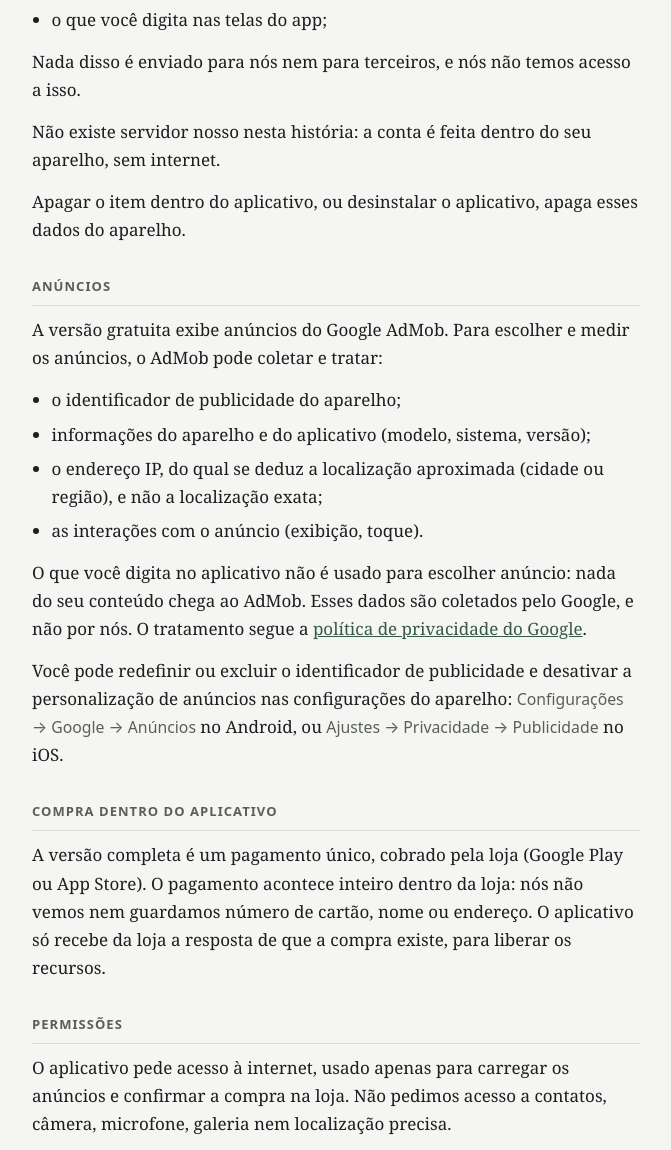
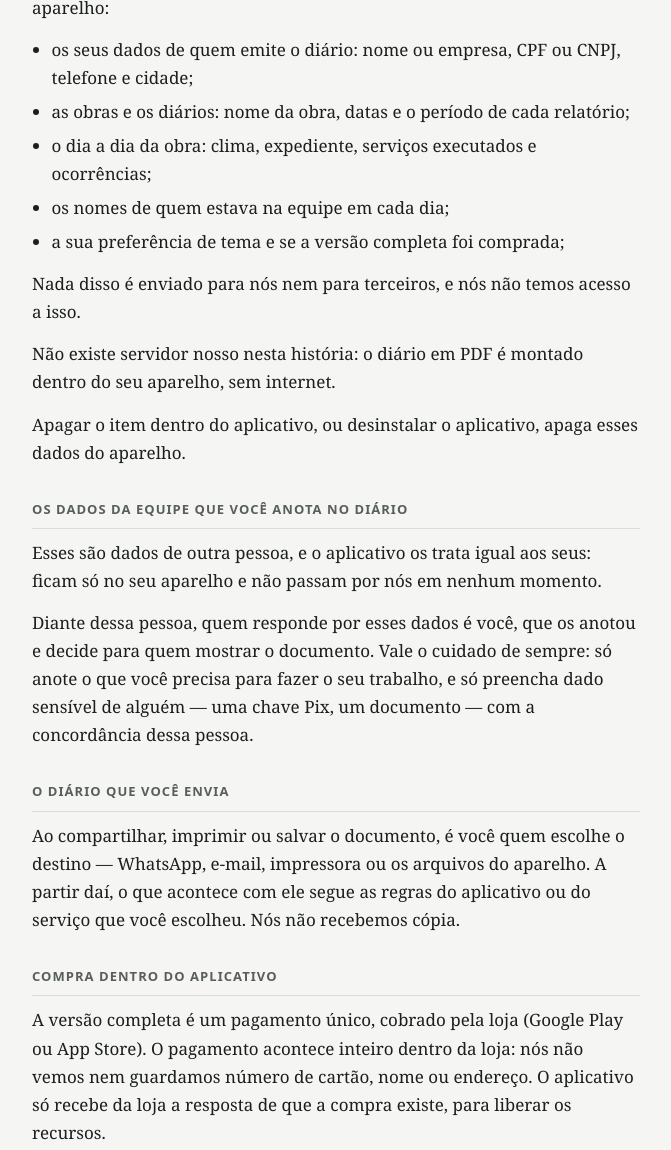
Before and after one commit to MarcosJianoto/MarcosJianoto.github.io, a plain HTML site: page privacidade/diario-de-obra-rdo.html in a window 1280 px wide. Shown: the part 592-1742 px from the top of the page, without its empty margins (304-975 px from the left). Drawn offline with Linux system fonts and the light colour scheme.

Commit message:
site: politica de verdade pro diario, gastos e material
Os tres tinham o bloco `privacidade` VAZIO no artes.json: a pagina saia sem
dizer o que o app guarda, que e justamente o que a revisao da Play le. O painel
ja listava os tres em "a conferir".

Preenchido contra as classes que persistem de verdade - livro_de_obra,
orcamento_obra e compras - nao por deducao a partir do nome do app. O diario
ganhou secao de terceiros: os nomes da equipe anotados em cada dia sao dados de
outra pessoa.

Os tres sobem com `ads: null`, entao a pagina nao fala mais de anuncio.

```diff
--- a/privacidade/diario-de-obra-rdo.html
+++ b/privacidade/diario-de-obra-rdo.html
@@ -90,39 +90,38 @@
 
 <div class="resumo">
   <p>O aplicativo n&atilde;o pede cadastro, n&atilde;o pede login e n&atilde;o envia o seu
-    trabalho para lugar nenhum. Tudo o que voc&ecirc; digita fica no seu aparelho. O que sai do aparelho &eacute; apenas o necess&aacute;rio para exibir os an&uacute;ncios.</p>
+    trabalho para lugar nenhum. Tudo o que voc&ecirc; digita &mdash; inclusive os dados da equipe que você anota no diário &mdash; fica no seu aparelho. O que sai do aparelho &eacute; apenas o diário que voc&ecirc; mesmo decide enviar.</p>
 </div>
 
   <h2 class="secao">O que fica no seu aparelho</h2>
   <p>Para fazer o seu trabalho, o aplicativo guarda na mem&oacute;ria do pr&oacute;prio aparelho:</p>
   <ul>
-    <li>o que você digita nas telas do app;</li>
+    <li>os seus dados de quem emite o diário: nome ou empresa, CPF ou CNPJ, telefone e cidade;</li>
+    <li>as obras e os diários: nome da obra, datas e o período de cada relatório;</li>
+    <li>o dia a dia da obra: clima, expediente, serviços executados e ocorrências;</li>
+    <li>os nomes de quem estava na equipe em cada dia;</li>
+    <li>a sua preferência de tema e se a versão completa foi comprada;</li>
   </ul>
   <p>Nada disso &eacute; enviado para n&oacute;s nem para terceiros, e n&oacute;s n&atilde;o temos
   acesso a isso.</p>
-  <p>N&atilde;o existe servidor nosso nesta hist&oacute;ria: a conta &eacute; feita dentro do seu aparelho, sem internet.</p>
+  <p>N&atilde;o existe servidor nosso nesta hist&oacute;ria: o diário em PDF &eacute;
+  montado dentro do seu aparelho, sem internet.</p>
   <p>Apagar o item dentro do aplicativo, ou desinstalar o aplicativo, apaga esses dados do aparelho.</p>
 
+  <h2 class="secao">Os dados da equipe que você anota no diário</h2>
+  <p>Esses s&atilde;o dados de outra pessoa, e o aplicativo os trata igual aos seus: ficam s&oacute;
+  no seu aparelho e n&atilde;o passam por n&oacute;s em nenhum momento.</p>
+  <p>Diante dessa pessoa, quem responde por esses dados &eacute; voc&ecirc;, que os anotou e decide
+  para quem mostrar o documento. Vale o cuidado de sempre: s&oacute; anote o que voc&ecirc; precisa
+  para fazer o seu trabalho, e s&oacute; preencha dado sens&iacute;vel de algu&eacute;m &mdash; uma
+  chave Pix, um documento &mdash; com a concord&acirc;ncia dessa pessoa.</p>
 
+  <h2 class="secao">O diário que voc&ecirc; envia</h2>
+  <p>Ao compartilhar, imprimir ou salvar o documento, &eacute; voc&ecirc; quem escolhe o destino
+  &mdash; WhatsApp, e-mail, impressora ou os arquivos do aparelho. A partir da&iacute;, o que
+  acontece com ele segue as regras do aplicativo ou do servi&ccedil;o que voc&ecirc; escolheu.
+  N&oacute;s n&atilde;o recebemos c&oacute;pia.</p>
 
-  <h2 class="secao">An&uacute;ncios</h2>
-  <p>A vers&atilde;o gratuita exibe an&uacute;ncios do Google AdMob. Para escolher e medir os
-  an&uacute;ncios, o AdMob pode coletar e tratar:</p>
-  <ul>
-    <li>o identificador de publicidade do aparelho;</li>
-    <li>informa&ccedil;&otilde;es do aparelho e do aplicativo (modelo, sistema, vers&atilde;o);</li>
-    <li>o endere&ccedil;o IP, do qual se deduz a localiza&ccedil;&atilde;o aproximada (cidade ou
-    regi&atilde;o), e n&atilde;o a localiza&ccedil;&atilde;o exata;</li>
-    <li>as intera&ccedil;&otilde;es com o an&uacute;ncio (exibi&ccedil;&atilde;o, toque).</li>
-  </ul>
-  <p>O que voc&ecirc; digita no aplicativo n&atilde;o &eacute; usado para escolher an&uacute;ncio:
-  nada do seu conte&uacute;do chega ao AdMob. Esses dados s&atilde;o coletados pelo Google, e
-  n&atilde;o por n&oacute;s. O tratamento segue a
-  <a href="https://policies.google.com/privacy">pol&iacute;tica de privacidade do Google</a>.</p>
-  <p>Voc&ecirc; pode redefinir ou excluir o identificador de publicidade e desativar a
-  personaliza&ccedil;&atilde;o de an&uacute;ncios nas configura&ccedil;&otilde;es do aparelho:
-  <span class="cfg">Configura&ccedil;&otilde;es &rarr; Google &rarr; An&uacute;ncios</span> no
-  Android, ou <span class="cfg">Ajustes &rarr; Privacidade &rarr; Publicidade</span> no iOS.</p>
 
   <h2 class="secao">Compra dentro do aplicativo</h2>
   <p>A vers&atilde;o completa &eacute; um pagamento &uacute;nico, cobrado pela loja (Google Play
@@ -131,7 +130,7 @@
   da loja a resposta de que a compra existe, para liberar os recursos.</p>
 
   <h2 class="secao">Permiss&otilde;es</h2>
-  <p>O aplicativo pede acesso &agrave; internet, usado apenas para carregar os an&uacute;ncios e confirmar a compra na loja. N&atilde;o pedimos acesso a contatos, c&acirc;mera, microfone,
+  <p>O aplicativo pede acesso &agrave; internet, usado apenas para confirmar a compra na loja. N&atilde;o pedimos acesso a contatos, c&acirc;mera, microfone,
   galeria nem localiza&ccedil;&atilde;o precisa.</p>
 
   <h2 class="secao">Crian&ccedil;as</h2>
@@ -140,11 +139,8 @@
 
   <h2 class="secao">Seus direitos</h2>
   <p>Como n&atilde;o coletamos dados pessoais, n&atilde;o h&aacute; dados seus conosco para
-  consultar, corrigir ou apagar &mdash; os seus dados est&atilde;o no seu aparelho, sob o seu controle, e saem de
+  consultar, corrigir ou apagar &mdash; os seus dados e os da equipe que você anota no diário est&atilde;o no seu aparelho, sob o seu controle, e saem de
   l&aacute; quando voc&ecirc; os apaga no aplicativo ou o desinstala.</p>
-  <p>Sobre os dados coletados
-  pelo Google para os an&uacute;ncios, os direitos previstos na LGPD (Lei 13.709/2018) podem ser
-  exercidos junto ao Google, pelos canais indicados na pol&iacute;tica de privacidade dele.</p>
 
   <h2 class="secao">Mudan&ccedil;as nesta pol&iacute;tica</h2>
   <p>Se o aplicativo passar a coletar algum dado, esta p&aacute;gina ser&aacute; atualizada antes
```
Also changed, not shown: privacidade/controle-de-gastos-da-obra.html (+13 -25 lines), privacidade/lista-de-material-de-obra.html (+13 -25 lines).
